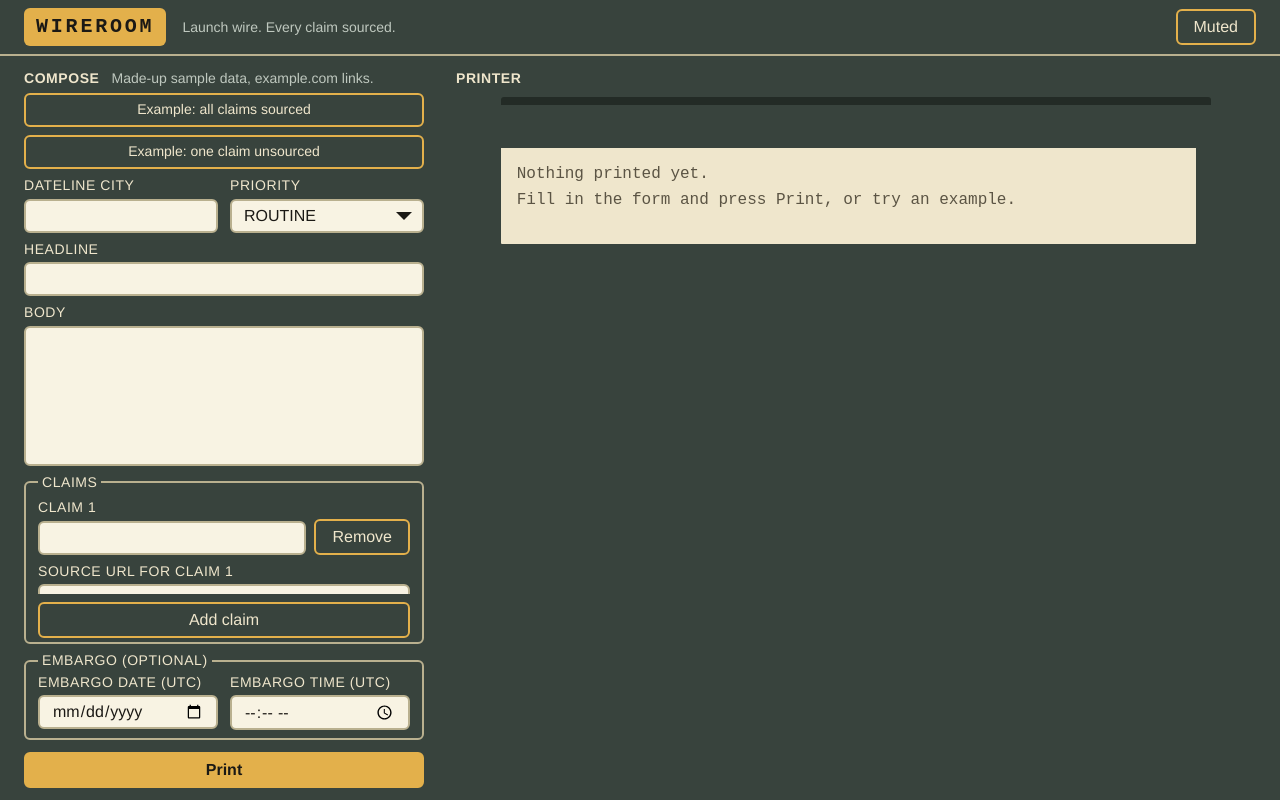
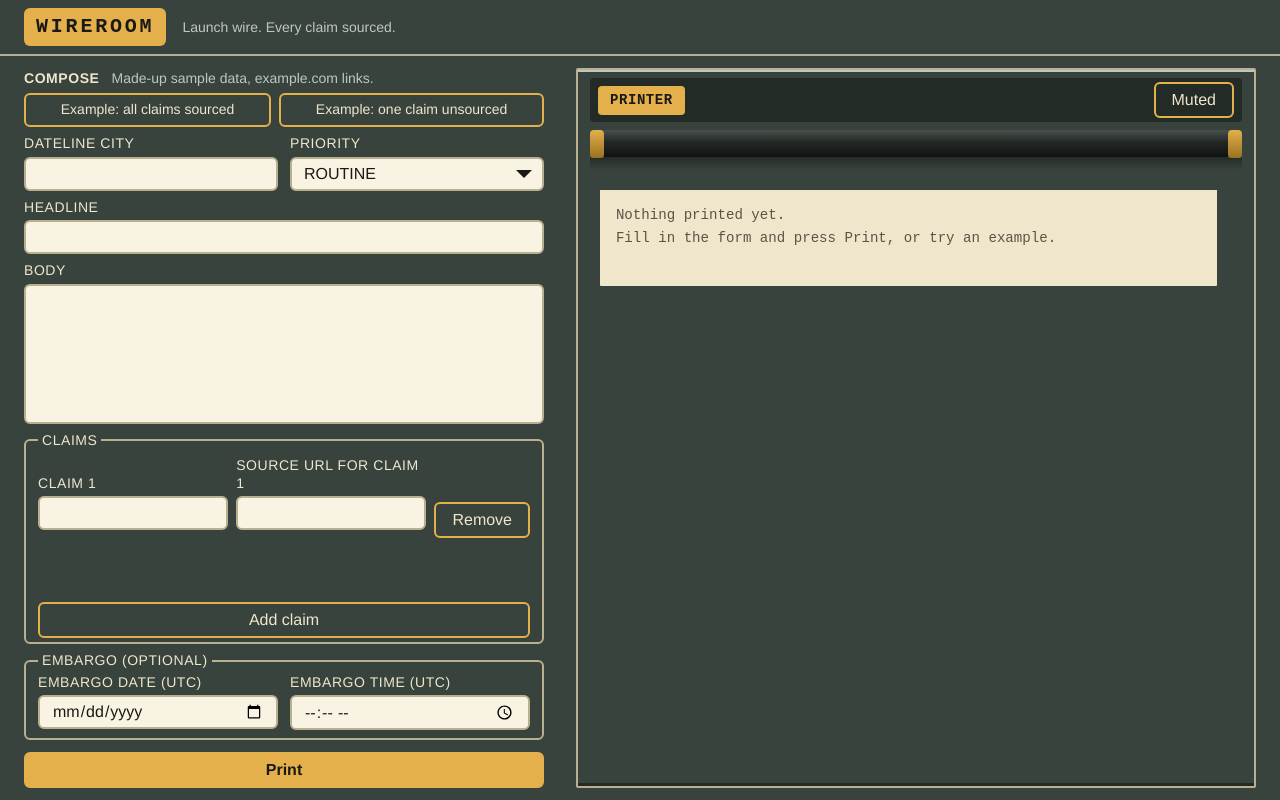
Before and after one commit to inkandwire/wireroom, a website built with Vite: page index.html in a window 1280 px wide. Built offline with nearby package versions, Linux system fonts and the light colour scheme.

Commit message:
kiro: teletype-polish task 3 Platen and paper feed

```diff
--- a/index.html
+++ b/index.html
@@ -9,8 +9,6 @@
     <header class="nameplate">
       <h1 class="nameplate-title">WireRoom</h1>
       <p class="nameplate-tagline">Launch wire. Every claim sourced.</p>
-      <!-- The BELL label and the mute toggle are added here by src/ui/main.ts. -->
-      <div id="nameplate-tools" class="nameplate-tools"></div>
     </header>
 
     <main class="app">
@@ -89,8 +87,14 @@
       </section>
 
       <section class="printer" aria-labelledby="printer-title">
+        <div class="printer-body">
+          <div class="printer-bar">
             <h2 id="printer-title">Printer</h2>
+            <!-- The BELL label and the mute toggle are added here by src/ui/main.ts. -->
+            <div id="nameplate-tools" class="nameplate-tools"></div>
+          </div>
           <div id="notice" class="notice" role="alert" tabindex="-1"></div>
+          <div class="platen" aria-hidden="true"><i class="platen-cap"></i><i class="platen-roll"></i><i class="platen-cap"></i></div>
           <div class="paper-stage">
             <div class="paper-wrap">
               <div class="paper-slot" aria-hidden="true"></div>
@@ -102,6 +106,7 @@
               </div>
             </div>
           </div>
+        </div>
       </section>
 
       <div id="status" class="visually-hidden" role="status" aria-live="polite"></div>
--- a/src/ui/printer.css
+++ b/src/ui/printer.css
@@ -1,7 +1,7 @@
 /* Printer controls and states (task 4). Tokens only.
    Loaded after style.css, so these rules win at equal specificity. */
 
-/* Mute toggle and BELL label (nameplate tools slot).
+/* Mute toggle and BELL label (printer bar tools slot).
    --ink on --paper 14.09:1 for the lit BELL label. The slot has a fixed size,
    so the label keeps its place while hidden and nothing shifts. */
 
@@ -96,3 +96,87 @@
     display: none;
   }
 }
+
+/* Printer housing, bar and platen (task 3). Tokens only. */
+
+.printer-body {
+  display: flex;
+  flex-direction: column;
+  min-width: 0;
+  padding: var(--space-2) var(--space-3) var(--space-3);
+  background: var(--desk);
+  border: var(--border-control) solid var(--edge);
+  border-radius: var(--radius-housing);
+  box-shadow:
+    inset 0 2px 0 var(--desk-muted),
+    inset 0 -3px 0 var(--desk-dark);
+}
+
+/* The bar spans the housing width: plate on the left, tools on the right. */
+.printer-bar {
+  display: flex;
+  align-items: center;
+  justify-content: space-between;
+  gap: var(--space-3);
+  margin-bottom: var(--space-2);
+  padding: var(--space-1) var(--space-2);
+  background: var(--desk-dark);
+  border-radius: var(--radius-bar);
+}
+
+.printer-bar > h2 {
+  margin: 0;
+  padding: var(--space-1) var(--space-3);
+  color: var(--ink);
+  background: var(--accent);
+  border-radius: var(--radius-bar);
+  font-family: var(--font-paper);
+  line-height: 1.5;
+}
+
+.printer-bar > .nameplate-tools {
+  flex: 0 1 var(--tools-width);
+  width: auto;
+}
+
+.printer-body > .notice {
+  flex: 0 0 auto;
+}
+
+/* Platen: a CSS cylinder with brass end caps and a slot line. It sits above
+   the paper and overlaps it, so the paper is tucked under the roller. */
+.platen {
+  position: relative;
+  z-index: 1;
+  display: flex;
+  flex: 0 0 auto;
+  height: var(--platen-h);
+  margin-bottom: calc(-1 * var(--slot-overlap));
+  pointer-events: none;
+}
+
+.platen-cap {
+  flex: 0 0 var(--cap-w);
+  background: linear-gradient(to bottom, var(--accent), var(--brass-dark));
+  border-radius: var(--radius-bar);
+}
+
+.platen-roll {
+  flex: 1 1 auto;
+  background: linear-gradient(
+    to bottom,
+    var(--roller-hi),
+    var(--roller-mid) 45%,
+    var(--roller-lo)
+  );
+  border-bottom: 1px solid var(--desk-dark);
+}
+
+/* Soft shadow cast by the roller onto the paper. */
+.platen::after {
+  content: "";
+  position: absolute;
+  inset: 100% 0 auto;
+  height: calc(var(--space-2) + var(--space-1));
+  background: linear-gradient(to bottom, var(--shadow-ink), transparent);
+}
--- a/src/ui/style.css
+++ b/src/ui/style.css
@@ -32,10 +32,10 @@ h2 {
 
 .nameplate {
   display: grid;
-  grid-template-columns: auto minmax(0, 1fr);
+  grid-template-columns: minmax(0, 1fr);
   grid-template-areas:
-    "plate tools"
-    "tagline tagline";
+    "plate"
+    "tagline";
   align-items: center;
   gap: var(--space-2) var(--space-3);
   padding: var(--space-3) var(--space-2);
@@ -64,10 +64,9 @@ h2 {
   font-size: 14px;
 }
 
-/* Reserved slot: fixed width and height so filling it never shifts layout. */
+/* Reserved slot in the printer bar: fixed width and height so filling it never
+   shifts layout. */
 .nameplate-tools {
-  grid-area: tools;
-  justify-self: end;
   display: flex;
   align-items: center;
   justify-content: flex-end;
@@ -153,8 +152,8 @@ h2 {
 
   .nameplate {
     flex: 0 0 auto;
-    grid-template-columns: auto minmax(0, 1fr) var(--tools-width);
-    grid-template-areas: "plate tagline tools";
+    grid-template-columns: auto minmax(0, 1fr);
+    grid-template-areas: "plate tagline";
     gap: var(--space-4);
     padding: var(--space-2) var(--space-5);
   }
@@ -226,9 +225,14 @@ h2 {
     margin-bottom: 0;
   }
 
-  .printer > h2,
-  .printer > .notice {
-    flex: 0 0 auto;
+  /* The housing is centred in the printer column and fills its height. The
+     bar and the platen span the housing width. */
+  .printer-body {
+    flex: 1 1 auto;
+    min-height: 0;
+    width: 100%;
+    max-width: var(--printer-max-w);
+    margin-inline: auto;
   }
 
   .paper-stage {
@@ -245,15 +249,20 @@ h2 {
     min-height: 0;
   }
 
-  .paper-slot {
-    flex: 0 0 auto;
-  }
-
   .paper {
     flex: 1 1 auto;
     min-height: 0;
     max-height: none;
     overflow: auto;
+  }
+}
+
+/* Wide desktop: a wider form column so both example claims show with the
+   claim text and URL side by side. Between 900px and 1099px the narrow column
+   stays. */
+@media (min-width: 1100px) {
+  .app {
+    grid-template-columns: minmax(520px, 40%) minmax(0, 1fr);
   }
 }
 
@@ -426,9 +435,10 @@ textarea {
 }
 
 /* Claim rows: the claim text with Remove on the same first line, then the
-   source URL under it. When the form column is 560px or wider (container
+   source URL under it. When the form column is 480px or wider (container
    query on the form, not the viewport) the text, URL and Remove sit in one
-   row. At 1440px the form column is 400px, so it stays stacked there. */
+   row. From 1100px the form column is at least 520px, so they sit in one row
+   there. */
 
 .claim-row {
   display: grid;
@@ -470,7 +480,7 @@ textarea {
   margin-bottom: 0;
 }
 
-@container form (min-width: 560px) {
+@container form (min-width: 480px) {
   .claim-row {
     grid-template-columns: minmax(0, 1fr) minmax(0, 1fr) auto;
     align-items: end;
@@ -662,7 +672,9 @@ textarea {
   line-height: 1.35;
 }
 
+/* Kept in the DOM, hidden: the platen (printer.css) replaces it. */
 .paper-slot {
+  display: none;
   height: var(--slot-height);
   background: var(--desk-dark);
   border-radius: var(--radius-stamp) var(--radius-stamp) 0 0;
--- a/src/ui/tokens.css
+++ b/src/ui/tokens.css
@@ -14,6 +14,22 @@
      Hand-computed (WCAG 2.x): about 1.4:1 against --desk, and --paper on it
      is about 10.8:1 (more than --paper on --desk, 8.27:1). */
   --desk-dark: #232b26;
+
+  /* Printer housing and platen (task 3). All decorative: no text sits on the
+     roller or caps. The printer bar uses --desk-dark with --paper text
+     (about 10.8:1) and the plate uses --ink on --accent (8.84:1). Gradients
+     only, no images. */
+  --brass-dark: #9a7220;
+  --roller-hi: #4a4f4b;
+  --roller-mid: #232826;
+  --roller-lo: #0f1210;
+  --shadow-ink: rgba(15, 18, 16, 0.45);
+  --radius-housing: 2px;
+  --radius-bar: 4px;
+  --slot-overlap: 6px;
+  --platen-h: 28px;
+  --cap-w: 14px;
+  --printer-max-w: 760px;
 
   --font-paper: "Courier New", Courier, "Liberation Mono", "DejaVu Sans Mono",
     ui-monospace, monospace;
@@ -171,8 +187,8 @@
     0 100%
   );
 
-  /* Reserved width of the nameplate's right-hand slot (mute toggle and BELL
-     label, added by a later task). Fixed so filling it does not shift layout. */
+  /* Reserved width of the tools slot in the printer bar (mute toggle and BELL
+     label). Fixed so filling it does not shift layout. */
   --tools-width: 176px;
 
   /* Layout (task 2 and fix pass 1).
```
Also changed, not shown: .kiro/specs/teletype-polish/tasks.md. Lines whose indentation alone changed are shown as unchanged.
